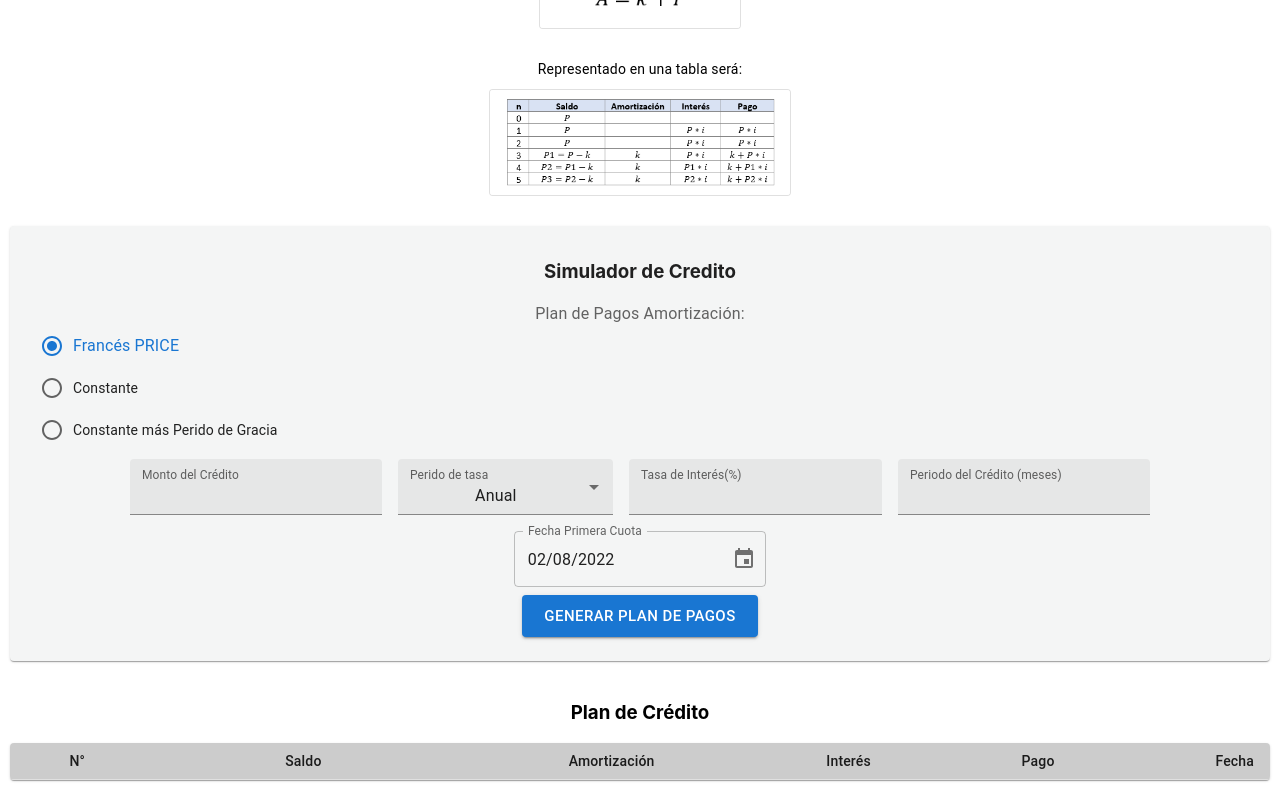
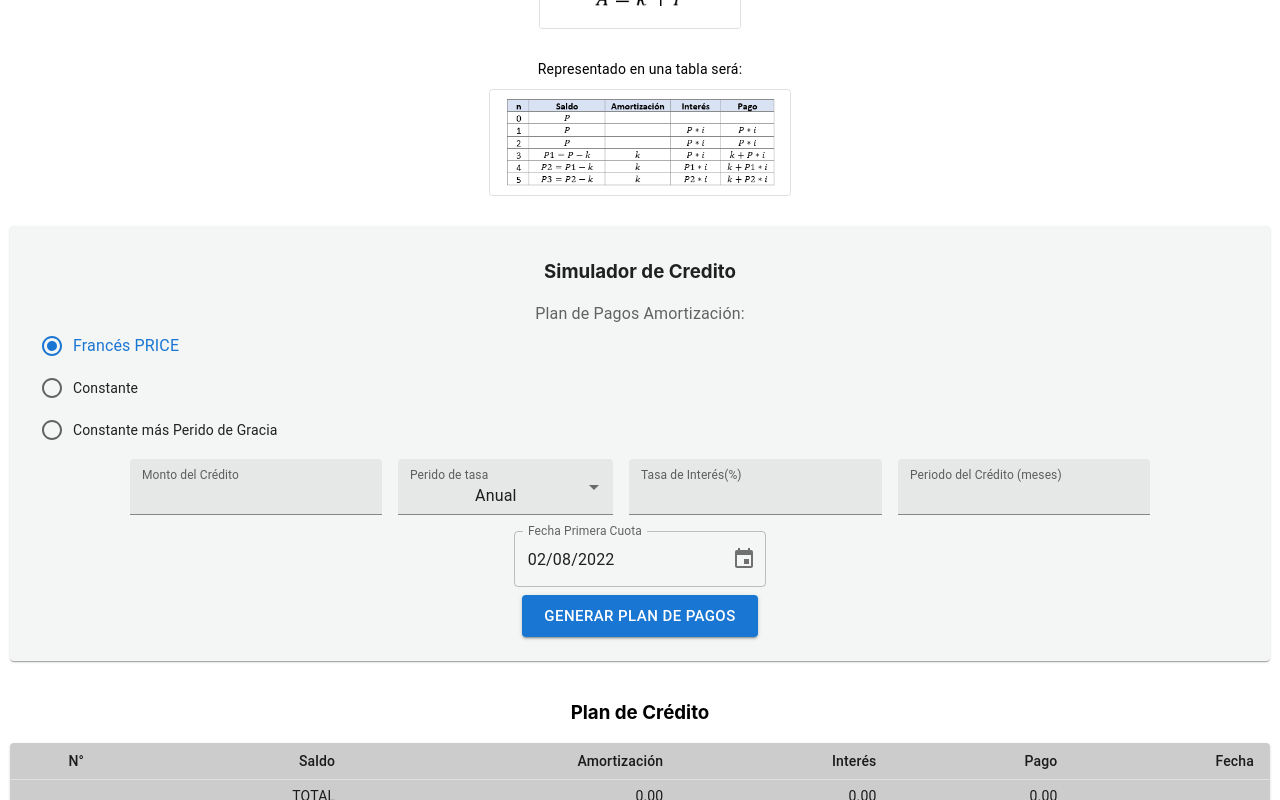
Before and after one commit to ronaldQE/credit-plan, a React (Create React App) app: page /sim in a window 1280 px wide. Both pictures are taken after a click on the button "GENERAR PLAN DE PAGOS". Shown: the part 2204-3004 px from the top of the page. Built offline with nearby package versions, Linux system fonts and the light colour scheme.

Commit message:
totales a tabla

```diff
--- a/src/class/PaymentPlan.js
+++ b/src/class/PaymentPlan.js
@@ -1,5 +1,9 @@
 class PaymentPlan {
-
+    totales = {
+        interes:0,
+        amortizacion:0,
+        pago:0
+    }
     constructor(monto, tasa, periodo, fechaIni) {
         this._periodo = periodo;
         this._monto = monto;
@@ -7,6 +11,10 @@ class PaymentPlan {
         this._fechaIni = fechaIni;
     }
 
+    calcularPago_PriceFormat() {
+        let res = (this._monto * ((this._tasa * (Math.pow((1 + this._tasa), this._periodo))) / ((Math.pow((1 + this._tasa), this._periodo)) - 1)))
+        return this.#formatNum(res);
+    }
     #calcularSaldo_Price(monto, pago) {
         let k = pago - (monto * (this._tasa))
         if ((monto - k) <= 0) {
@@ -25,25 +33,51 @@ class PaymentPlan {
         let res = (this._monto * ((this._tasa * (Math.pow((1 + this._tasa), this._periodo))) / ((Math.pow((1 + this._tasa), this._periodo)) - 1)))
         return res;
     }
-    calcularPago_PriceFormat() {
-        let res = (this._monto * ((this._tasa * (Math.pow((1 + this._tasa), this._periodo))) / ((Math.pow((1 + this._tasa), this._periodo)) - 1)))
-        return this.#formatNum(res);
-    }
     #calcularInteres(saldoAnterior) {
         return saldoAnterior * this._tasa
     }
+    getTotales(){
+        return this.totales
+    }
+    #initialTotals(){
+        this.totales.amortizacion = 0
+        this.totales.interes = 0
+        this.totales.pago = 0
+    }
+    #updateTotals(amortizacion, interes, pago){
+        this.totales.amortizacion = this.totales.amortizacion + amortizacion
+        this.totales.interes = this.totales.interes + interes
+        this.totales.pago = this.totales.pago + pago
 
+    }
+
+    #formatNum(number) { //12.222,02
+        return (new Intl.NumberFormat('en-US', { minimumFractionDigits: 2, maximumFractionDigits: 2 }).format(number))
+    }
+    #totales(){
+        return ({
+            num:" ",
+            saldo: "TOTAL",
+            amortizacion: this.#formatNum(this.totales.amortizacion),
+            interes:this.#formatNum(this.totales.interes),
+            pago: this.#formatNum(this.totales.pago),
+            fecha:" "
+        })
+    }
     generatePlan_Price() {
+        this.#initialTotals()
         const PAGO = this.#calcularPago_Price()
         let res = []
         let saldoAnt = this._monto;
         for (let i = 0; i < this._periodo; i++) {
             let interesMes = this.#calcularInteres(saldoAnt)
             let saldoMes = this.#calcularSaldo_Price(saldoAnt, PAGO)
+            let amortizacionMes = PAGO - interesMes
+            this.#updateTotals(amortizacionMes, interesMes, PAGO)
             let cuotaMes = {
                 num: (i + 1),
                 saldo: this.#formatNum(saldoMes),
-                amortizacion: this.#formatNum(PAGO - interesMes),
+                amortizacion: this.#formatNum(amortizacionMes),
                 interes: this.#formatNum(interesMes),
                 pago: this.#formatNum(PAGO),
                 fecha: this.#fechaAddMes(i)
@@ -52,31 +86,32 @@ class PaymentPlan {
             res.push(cuotaMes)
             saldoAnt = saldoMes
         }
+        res.push(this.#totales())
 
         return res
     }
 
-    #formatNum(number) { //12.222,02
-        return (new Intl.NumberFormat('en-US', { minimumFractionDigits: 2, maximumFractionDigits: 2 }).format(number))
-    }
 
     #calcularAmortizacion_Const() {
         return this._monto / this._periodo
     }
 
     generatePlan_Const() {
+        this.#initialTotals()
         const AMORTIZACION = this.#calcularAmortizacion_Const()
         let res = []
         let saldoAnt = this._monto;
         for (let i = 0; i < this._periodo; i++) {
             let interesMes = this.#calcularInteres(saldoAnt)
             let saldoMes = this.#calcularSaldo_Const(saldoAnt, AMORTIZACION)
+            let pagoMes = AMORTIZACION + interesMes
+            this.#updateTotals(AMORTIZACION, interesMes, pagoMes)
             let cuotaMes = {
                 num: (i + 1),
                 saldo: this.#formatNum(saldoMes),
                 amortizacion: this.#formatNum(AMORTIZACION),
                 interes: this.#formatNum(interesMes),
-                pago: this.#formatNum(AMORTIZACION + interesMes),
+                pago: this.#formatNum(pagoMes),
                 fecha: this.#fechaAddMes(i)
 
             }
@@ -84,17 +119,20 @@ class PaymentPlan {
             res.push(cuotaMes)
             saldoAnt = saldoMes
         }
+        res.push(this.#totales())
 
         return res
     }
 
     generatePlan_Price_Gracia(numGracia) {
         let res = []
+        this.#initialTotals()
         const PAGO = this.#calcularPago_Price()
         let saldoAnt = this._monto;
         for (let i = 0; i < (parseInt(this._periodo) + parseInt(numGracia)); i++) {
             if (i < numGracia) {
                 let interesMes = this.#calcularInteres(this._monto)
+                this.#updateTotals(0, interesMes, interesMes)
                 let cuotaMes = {
                     num: (i + 1),
                     saldo: this.#formatNum(this._monto),
@@ -104,15 +142,17 @@ class PaymentPlan {
                     fecha: this.#fechaAddMes(i)
 
                 }
-
                 res.push(cuotaMes)
             } else {
                 let interesMes = this.#calcularInteres(saldoAnt)
                 let saldoMes = this.#calcularSaldo_Price(saldoAnt, PAGO)
+                let amortizacionMes = PAGO - interesMes
+                this.#updateTotals(amortizacionMes, interesMes, PAGO)
+
                 let cuotaMes = {
                     num: (i + 1),
                     saldo: this.#formatNum(saldoMes),
-                    amortizacion: this.#formatNum(PAGO - interesMes),
+                    amortizacion: this.#formatNum(amortizacionMes),
                     interes: this.#formatNum(interesMes),
                     pago: this.#formatNum(PAGO),
                     fecha: this.#fechaAddMes(i)
@@ -123,17 +163,20 @@ class PaymentPlan {
                 saldoAnt = saldoMes
             }
         }
+        res.push(this.#totales())
 
         return res
 
     }
     generatePlan_Const_Gracia(numGracia) {
+        this.#initialTotals()
         const AMORTIZACION = this.#calcularAmortizacion_Const()
         let res = []
         let saldoAnt = this._monto;
         for (let i = 0; i < (parseInt(this._periodo) + parseInt(numGracia)); i++) {
             if (i < numGracia) {
                 let interesMes = this.#calcularInteres(this._monto)
+                this.#updateTotals(0, interesMes, interesMes)
                 let cuotaMes = {
                     num: (i + 1),
                     saldo: this.#formatNum(this._monto),
@@ -148,12 +191,15 @@ class PaymentPlan {
             } else {
                 let interesMes = this.#calcularInteres(saldoAnt)
                 let saldoMes = this.#calcularSaldo_Const(saldoAnt, AMORTIZACION)
+                let pagoMes = AMORTIZACION + interesMes
+                this.#updateTotals(AMORTIZACION, interesMes, pagoMes)
+
                 let cuotaMes = {
                     num: (i + 1),
                     saldo: this.#formatNum(saldoMes),
                     amortizacion: this.#formatNum(AMORTIZACION),
                     interes: this.#formatNum(interesMes),
-                    pago: this.#formatNum(AMORTIZACION + interesMes),
+                    pago: this.#formatNum(pagoMes),
                     fecha: this.#fechaAddMes(i)
 
                 }
@@ -162,6 +208,7 @@ class PaymentPlan {
                 saldoAnt = saldoMes
             }
         }
+        res.push(this.#totales())
 
         return res
     }
--- a/src/components/FormPaymentPlan.js
+++ b/src/components/FormPaymentPlan.js
@@ -100,13 +100,18 @@ const FormPaymentPlan = ({setDataTable}) => {
         const paymentPlan = new PaymentPlan(datos.monto, tasaI, datos.periodo, valueDate)
         if(valueRadio === "price"){
             setDataTable(paymentPlan.generatePlan_Price())
+            //console.table(paymentPlan.getTotales())
 
         }
         if(valueRadio === "const"){
            setDataTable( paymentPlan.generatePlan_Const())
+           //console.table(paymentPlan.getTotales())
+
         }
         if(valueRadio === "gracia"){
             setDataTable(paymentPlan.generatePlan_Const_Gracia(datos.gracia))
+            //console.table(paymentPlan.getTotales())
+
         }
         //clearForm()
     }
--- a/src/components/TablePaymentPlan.js
+++ b/src/components/TablePaymentPlan.js
@@ -28,7 +28,7 @@ export default function TablePaymentPlan(props) {
                     {props.data.map((row, index) => (
                         <TableRow
                             key={index}
-                            sx={{ '&:last-child td, &:last-child th': { border: 0 } }}
+                           sx={row.saldo === "TOTAL" ? {background:"#CCCCCC", '&:last-child td, &:last-child th': { border: 0 }}:{ '&:last-child td, &:last-child th': { border: 0 } }}
                         >
                             <TableCell component="th" scope="row" align="center">
                                 {row.num}
--- a/src/pages/Simulation.js
+++ b/src/pages/Simulation.js
@@ -119,7 +119,7 @@ const Simulation = () => {
               {element.description}
               <br />
             </Typography>
-            <Card variant="outlined" sx={element.img === imgTablaPrice ? { width: 300, display: "block", margin: "auto" } : { width: 200, display: "block", marginTop: "20px", marginBottom: "10px", margin: "auto" }}>
+            <Card variant="outlined" sx={element.img === imgTablaPrice ? styleImg(300) : styleImg(200)}>
 
               <CardMedia
                 sx={{ width: "100%", display: "block", margin: "auto" }}
@@ -147,7 +147,7 @@ const Simulation = () => {
               {element.description}
               <br />
             </Typography>
-            <Card variant="outlined" sx={element.img === imgTablaConst ? { width: 300, display: "block", margin: "auto" } : { width: 200, display: "block", marginTop: "20px", marginBottom: "10px", margin: "auto" }}>
+            <Card variant="outlined" sx={element.img === imgTablaConst ? styleImg(300) : styleImg(200)}>
 
               <CardMedia
                 sx={{ width: "100%", display: "block", margin: "auto" }}
@@ -175,7 +175,7 @@ const Simulation = () => {
               {element.description}
               <br />
             </Typography>
-            <Card variant="outlined" sx={element.img === imgTablaGracia ? { width:300, display: "block", margin: "auto" } : { width:200, display: "block", marginTop: "20px", marginBottom: "10px", margin: "auto" }}>
+            <Card variant="outlined" sx={element.img === imgTablaGracia ? styleImg(300) : styleImg(200)}>
 
               <CardMedia
                 sx={{ width: "100%", display: "block", margin: "auto" }}
@@ -202,4 +202,12 @@ const Simulation = () => {
     </div>
   )
 }
+
+const styleImg = (widthImg) => {
+  return ({
+    width: widthImg,
+    display: "block",
+    margin: "auto"
+  })
+}
 export default Simulation;
```
